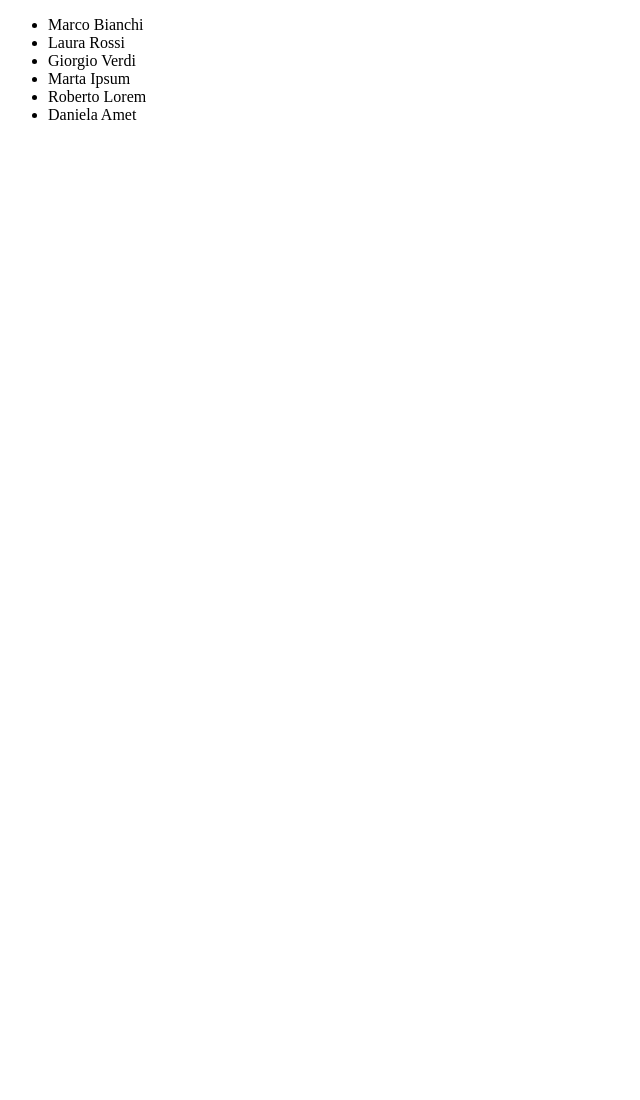
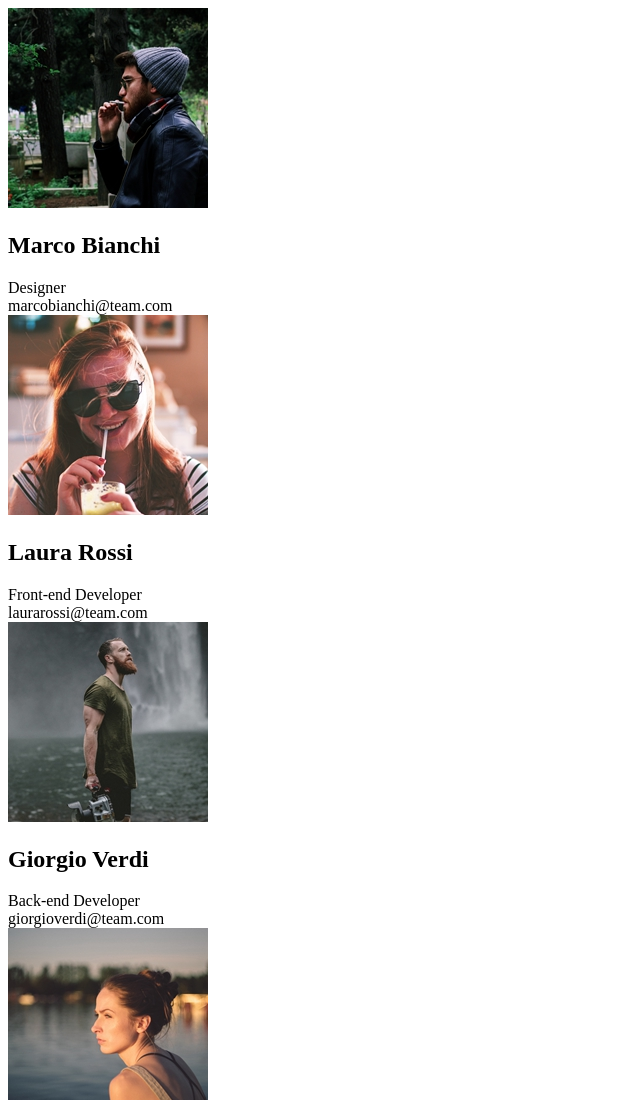
Before and after one commit to giovannipastorini/live-my-team, a plain HTML site: page index.html in a window 1280 px wide. Shown: the top 1100 px of the page, without its empty margins (0-640 px from the left). Before the commit the page ends 800 px from the top, so only its background shows below. Drawn offline with Linux system fonts and the light colour scheme.

Commit message:
second commit

```diff
--- a/assets/script.js
+++ b/assets/script.js
@@ -38,7 +38,7 @@ const teamMembers = [
 ];
 
 //select the DOM node
-const ulEl= document.getElementById("list");
+const divList= document.getElementById("list");
 
 //Loop over the array of objects using a for loop
 for (let i=0; i< teamMembers.length; i++){
@@ -47,20 +47,31 @@ for (let i=0; i< teamMembers.length; i++){
   const member=teamMembers[i];
   //Access the object properties
   console.log(member);
+  /*
   console.log(member.name);
   console.log(member["img"]);
+   */
 
+  //Destructuring
+  const {name, role, email, img}= member;
 
   //Created a list item using a DOM api
-  const liEl=document.createElement("li");
+  const divEl=document.createElement("div");
+  divEl.classList.add("col");
 
-  /* liEl.innertext=member.name; */
-  /* liEl.textContent=member.name;  */
-   liEl.innerHTML=member.name;
-
-  console.log(liEl);
+  const markupString=`
+   <div class="card">
+            <img src="./assets/${img}" alt="">
+            <div class="card-body">
+                <h2>${name}</h2>
+                <div>${role}</div>
+                <div>${email}</div>
+            </div>
+        </div>
+  `
+  divEl.innerHTML=markupString;
 
   //append the list item to the ul
-  ulEl.appendChild(liEl);
+  divList.appendChild(divEl);
 
 }
--- a/index.html
+++ b/index.html
@@ -7,9 +7,10 @@
 </head>
 <body>
 
-    <ul id="list">
+    <div id="list">
 
-    </ul>
+
+    </div>
 
     <script src="./assets/script.js"></script>
 </body>
```
